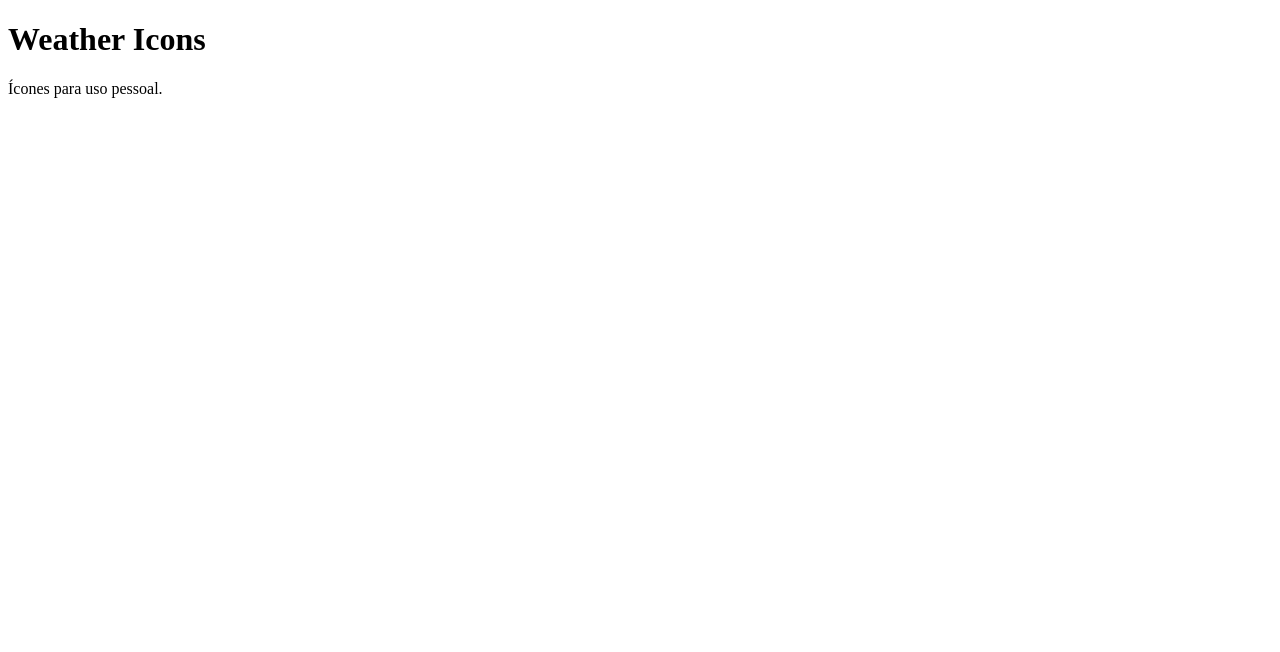
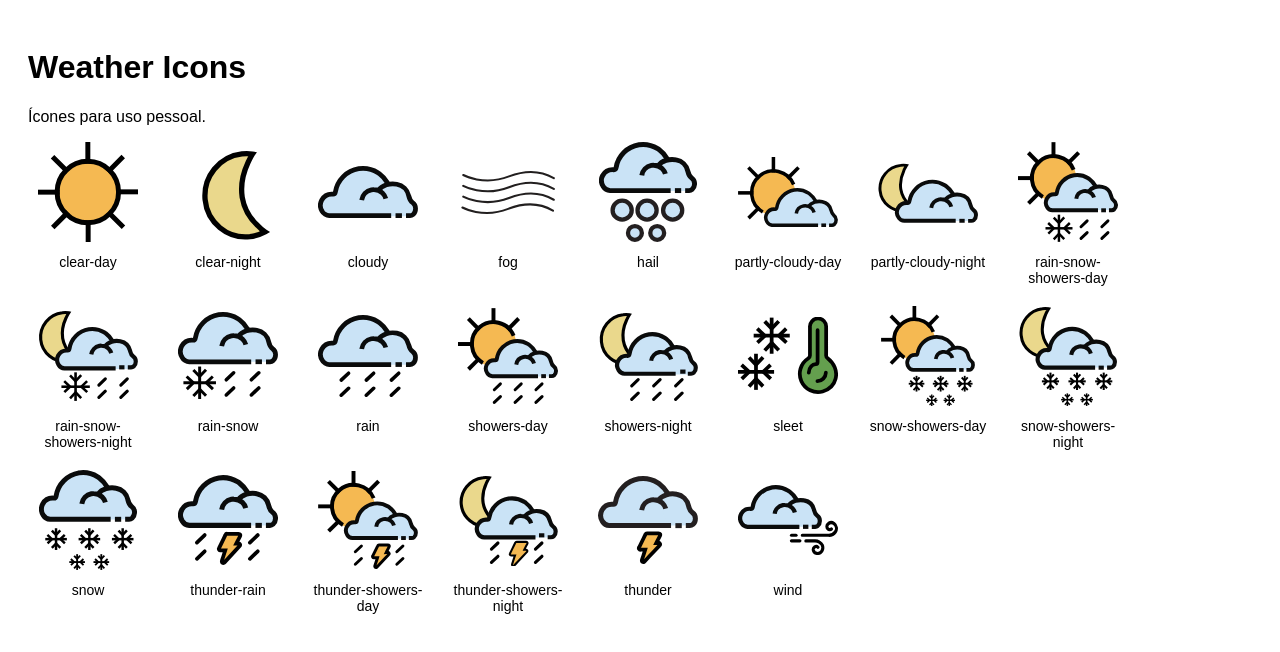
Before and after one commit to Aspheria/visualcrossing-icon, a plain HTML site: page index.html in a window 1280 px wide. Drawn offline with Linux system fonts and the light colour scheme.

Commit message:
Update index.html

```diff
--- a/index.html
+++ b/index.html
@@ -1,8 +1,126 @@
 <!DOCTYPE html>
 <html>
-  <head><title>Ícones Climáticffffffffffffos</title></head>
+  <head>
+    <title>Ícones Climáticos</title>
+    <style>
+      body {
+        font-family: Arial, sans-serif;
+        padding: 20px;
+      }
+      .icon-list {
+        display: flex;
+        flex-wrap: wrap;
+        gap: 20px;
+      }
+      .icon-item {
+        width: 120px;
+        text-align: center;
+      }
+      .icon-item img {
+        width: 100px;
+        height: 100px;
+        object-fit: contain;
+      }
+      .icon-name {
+        margin-top: 8px;
+        font-size: 14px;
+      }
+    </style>
+  </head>
   <body>
     <h1>Weather Icons</h1>
     <p>Ícones para uso pessoal.</p>
+
+    <div class="icon-list">
+      <div class="icon-item">
+        <img src="icons/clear-day.svg" alt="clear-day" />
+        <div class="icon-name">clear-day</div>
+      </div>
+      <div class="icon-item">
+        <img src="icons/clear-night.svg" alt="clear-night" />
+        <div class="icon-name">clear-night</div>
+      </div>
+      <div class="icon-item">
+        <img src="icons/cloudy.svg" alt="cloudy" />
+        <div class="icon-name">cloudy</div>
+      </div>
+      <div class="icon-item">
+        <img src="icons/fog.svg" alt="fog" />
+        <div class="icon-name">fog</div>
+      </div>
+      <div class="icon-item">
+        <img src="icons/hail.svg" alt="hail" />
+        <div class="icon-name">hail</div>
+      </div>
+      <!-- Continue para os demais arquivos -->
+      <div class="icon-item">
+        <img src="icons/partly-cloudy-day.svg" alt="partly-cloudy-day" />
+        <div class="icon-name">partly-cloudy-day</div>
+      </div>
+      <div class="icon-item">
+        <img src="icons/partly-cloudy-night.svg" alt="partly-cloudy-night" />
+        <div class="icon-name">partly-cloudy-night</div>
+      </div>
+      <div class="icon-item">
+        <img src="icons/rain-snow-showers-day.svg" alt="rain-snow-showers-day" />
+        <div class="icon-name">rain-snow-showers-day</div>
+      </div>
+      <div class="icon-item">
+        <img src="icons/rain-snow-showers-night.svg" alt="rain-snow-showers-night" />
+        <div class="icon-name">rain-snow-showers-night</div>
+      </div>
+      <div class="icon-item">
+        <img src="icons/rain-snow.svg" alt="rain-snow" />
+        <div class="icon-name">rain-snow</div>
+      </div>
+      <div class="icon-item">
+        <img src="icons/rain.svg" alt="rain" />
+        <div class="icon-name">rain</div>
+      </div>
+      <div class="icon-item">
+        <img src="icons/showers-day.svg" alt="showers-day" />
+        <div class="icon-name">showers-day</div>
+      </div>
+      <div class="icon-item">
+        <img src="icons/showers-night.svg" alt="showers-night" />
+        <div class="icon-name">showers-night</div>
+      </div>
+      <div class="icon-item">
+        <img src="icons/sleet.svg" alt="sleet" />
+        <div class="icon-name">sleet</div>
+      </div>
+      <div class="icon-item">
+        <img src="icons/snow-showers-day.svg" alt="snow-showers-day" />
+        <div class="icon-name">snow-showers-day</div>
+      </div>
+      <div class="icon-item">
+        <img src="icons/snow-showers-night.svg" alt="snow-showers-night" />
+        <div class="icon-name">snow-showers-night</div>
+      </div>
+      <div class="icon-item">
+        <img src="icons/snow.svg" alt="snow" />
+        <div class="icon-name">snow</div>
+      </div>
+      <div class="icon-item">
+        <img src="icons/thunder-rain.svg" alt="thunder-rain" />
+        <div class="icon-name">thunder-rain</div>
+      </div>
+      <div class="icon-item">
+        <img src="icons/thunder-showers-day.svg" alt="thunder-showers-day" />
+        <div class="icon-name">thunder-showers-day</div>
+      </div>
+      <div class="icon-item">
+        <img src="icons/thunder-showers-night.svg" alt="thunder-showers-night" />
+        <div class="icon-name">thunder-showers-night</div>
+      </div>
+      <div class="icon-item">
+        <img src="icons/thunder.svg" alt="thunder" />
+        <div class="icon-name">thunder</div>
+      </div>
+      <div class="icon-item">
+        <img src="icons/wind.svg" alt="wind" />
+        <div class="icon-name">wind</div>
+      </div>
+    </div>
   </body>
 </html>
```
